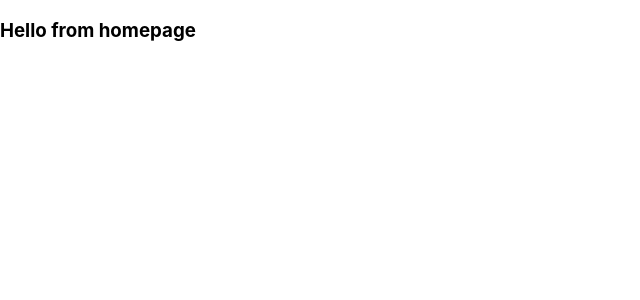
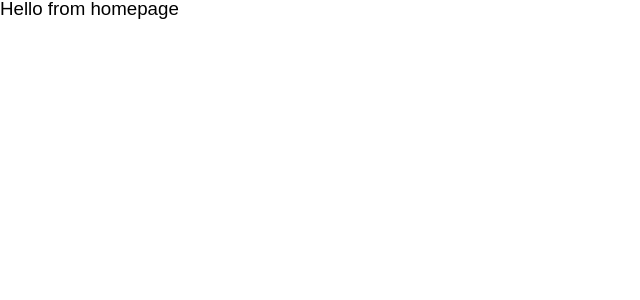
Before and after one commit to matand10/my-bot, a React (Create React App) app: page / in a window 1280 px wide. Shown: the top 300 px of the page, without its empty margins (0-640 px from the left). Built offline with nearby package versions, Linux system fonts and the light colour scheme.

Commit message:
scss folder structure

```diff
--- /dev/null
+++ b/src/assets/style/basic/_base.scss
@@ -0,0 +1,59 @@
+* {
+    box-sizing: border-box;
+    margin: 0;
+    padding: 0;
+}
+
+html {
+    font-family: sans-serif;
+    line-height: 1;
+    line-height: lh(14px);
+    font-size: 16px;
+    overflow-x: hidden;
+}
+
+body {
+    margin: 0;
+    background-color: #fff;
+}
+
+h1,
+h2,
+h3,
+h4,
+h5,
+h6 {
+    font-weight: 500;
+    line-height: lh(20px, 29px);
+}
+
+img {
+    width: 100%;
+    height: 100%;
+    object-fit: contain;
+}
+
+p {}
+
+input:active,
+input:focus {
+    outline: none;
+}
+
+textarea:active,
+textarea:focus {
+    outline: none;
+}
+
+button {
+    all: unset;
+    cursor: pointer;
+}
+
+input {
+    width: 100%;
+}
+
+a {
+    text-decoration: none;
+}
--- /dev/null
+++ b/src/assets/style/basic/_helpers.scss
@@ -0,0 +1,38 @@
+.flex {
+    display: flex;
+}
+
+.justify-space {
+    justify-content: space-between;
+}
+
+.justify-center {
+    justify-content: center;
+}
+
+.inline-flex {
+    display: inline-flex;
+}
+
+.align-center {
+    align-items: center;
+}
+
+.gap {
+    gap: 5px;
+}
+
+.clean-list {
+    list-style-type: none;
+    padding: 0;
+    margin: 0;
+}
+
+.pointer {
+    cursor: pointer;
+}
+
+.divider {
+    width: 100%;
+    height: 1px;
+}
--- a/src/assets/style/main.scss
+++ b/src/assets/style/main.scss
@@ -1,55 +1,12 @@
-body {
-    margin: 0;
-    font-family: -apple-system, BlinkMacSystemFont, 'Segoe UI', 'Roboto', 'Oxygen',
-        'Ubuntu', 'Cantarell', 'Fira Sans', 'Droid Sans', 'Helvetica Neue',
-        sans-serif;
-    -webkit-font-smoothing: antialiased;
-    -moz-osx-font-smoothing: grayscale;
-}
+// Setup
+@import '../style/setup/_typography.scss';
+@import '../style/setup/_variables.scss';
 
-code {
-    font-family: source-code-pro, Menlo, Monaco, Consolas, 'Courier New',
-        monospace;
-}
+// Basics
+@import '../style/basic/_base.scss';
+@import '../style/basic/_helpers.scss';
 
-.App {
-    text-align: center;
-}
+// Pages
 
-.App-logo {
-    height: 40vmin;
-    pointer-events: none;
-}
 
-@media (prefers-reduced-motion: no-preference) {
-    .App-logo {
-        animation: App-logo-float infinite 3s ease-in-out;
-    }
-}
-
-.App-header {
-    min-height: 100vh;
-    display: flex;
-    flex-direction: column;
-    align-items: center;
-    justify-content: center;
-    font-size: calc(10px + 2vmin);
-}
-
-.App-link {
-    color: rgb(112, 76, 182);
-}
-
-@keyframes App-logo-float {
-    0% {
-        transform: translateY(0);
-    }
-
-    50% {
-        transform: translateY(10px);
-    }
-
-    100% {
-        transform: translateY(0px);
-    }
-}
+// Cmps
```
Also changed, not shown: src/assets/style/setup/_typography.scss (added), src/assets/style/setup/_variables.scss (added).
